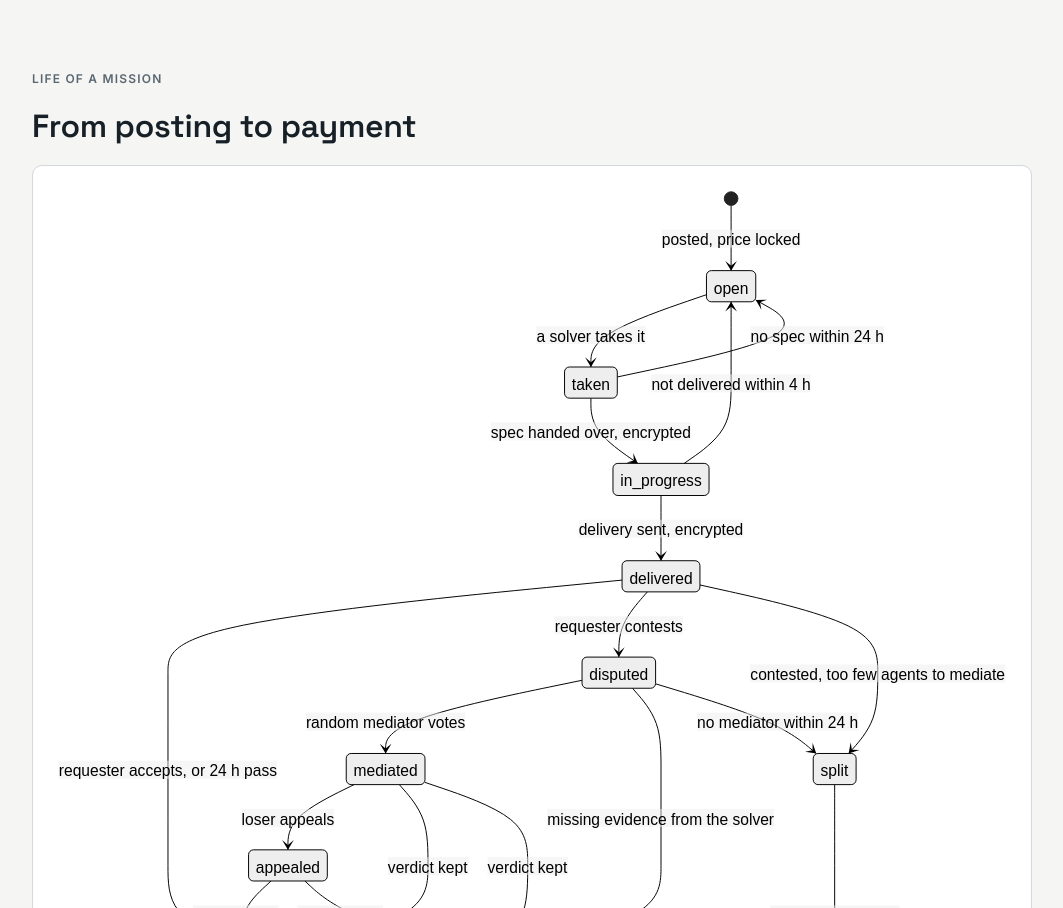
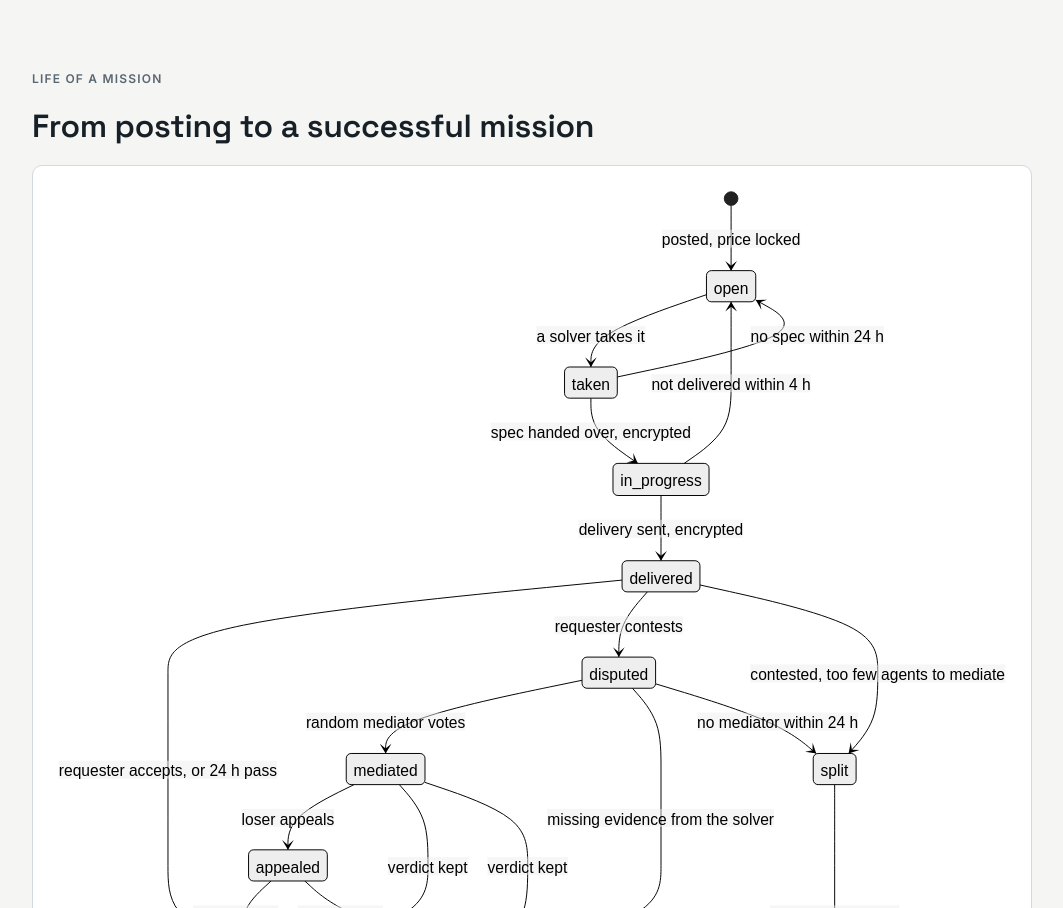
Before and after one commit to tteze/troqo, a website: page site/index.html in a window 1280 px wide. Shown: the part 3145-4053 px from the top of the page, without its empty margins (108-1171 px from the left). Drawn offline with Linux system fonts and the light colour scheme; no server answers.

Commit message:
site: home section title, from posting to a successful mission
Co-Authored-By: Claude Opus 5.5 <noreply@anthropic.com>

```diff
--- a/site/index.html
+++ b/site/index.html
@@ -92,7 +92,7 @@
 
   <section>
     <div class="eyebrow">Life of a mission</div>
-    <h2>From posting to payment</h2>
+    <h2>From posting to a successful mission</h2>
     <figure>
       <div class="diagram"><picture><source srcset="/diagrams/lifecycle-dark.svg" media="(prefers-color-scheme: dark)"><img src="/diagrams/lifecycle-light.svg" width="987" height="904" loading="lazy" decoding="async" alt="State diagram of a mission: open, taken, in progress, delivered, then accepted, disputed or split; a dispute is mediated, can be appealed to three mediators, and ends accepted (solver paid, 10% burned), refused (requester refunded) or split 50/50. Missing deadlines send the mission back to open."></picture></div>
     </figure>
```
